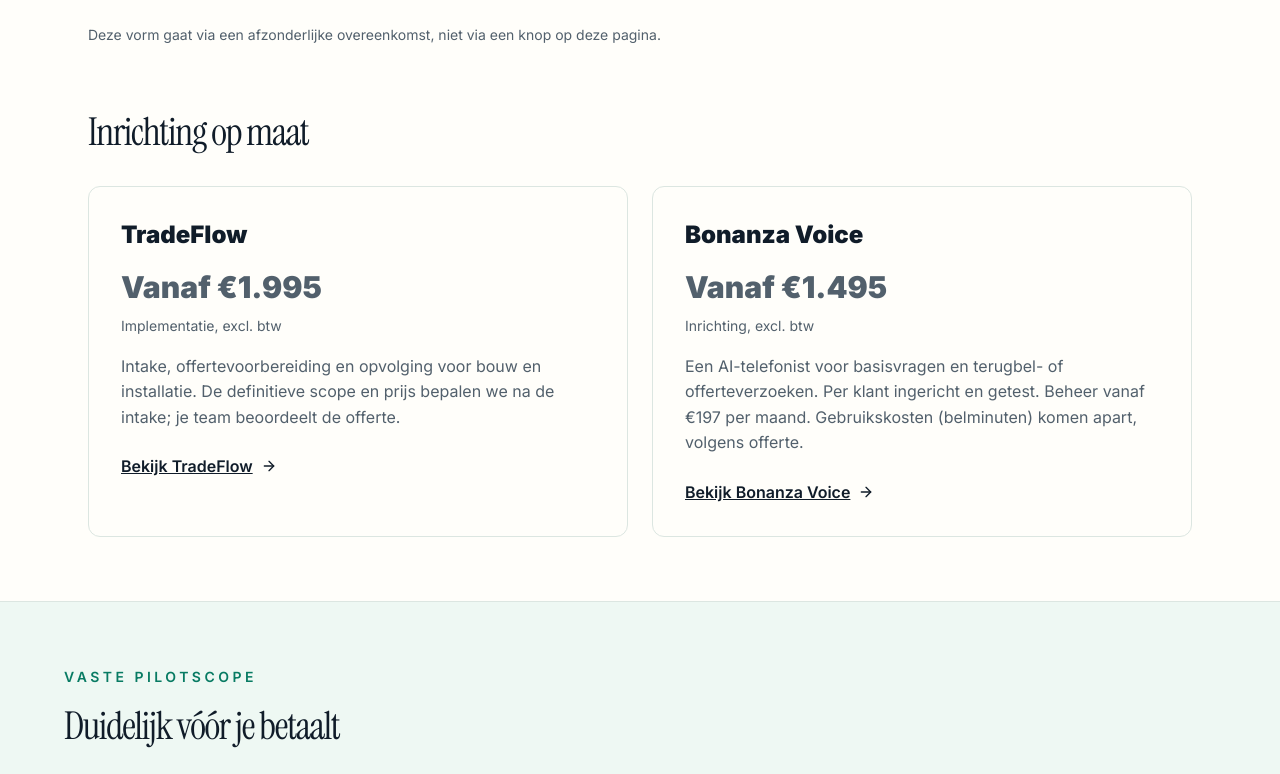
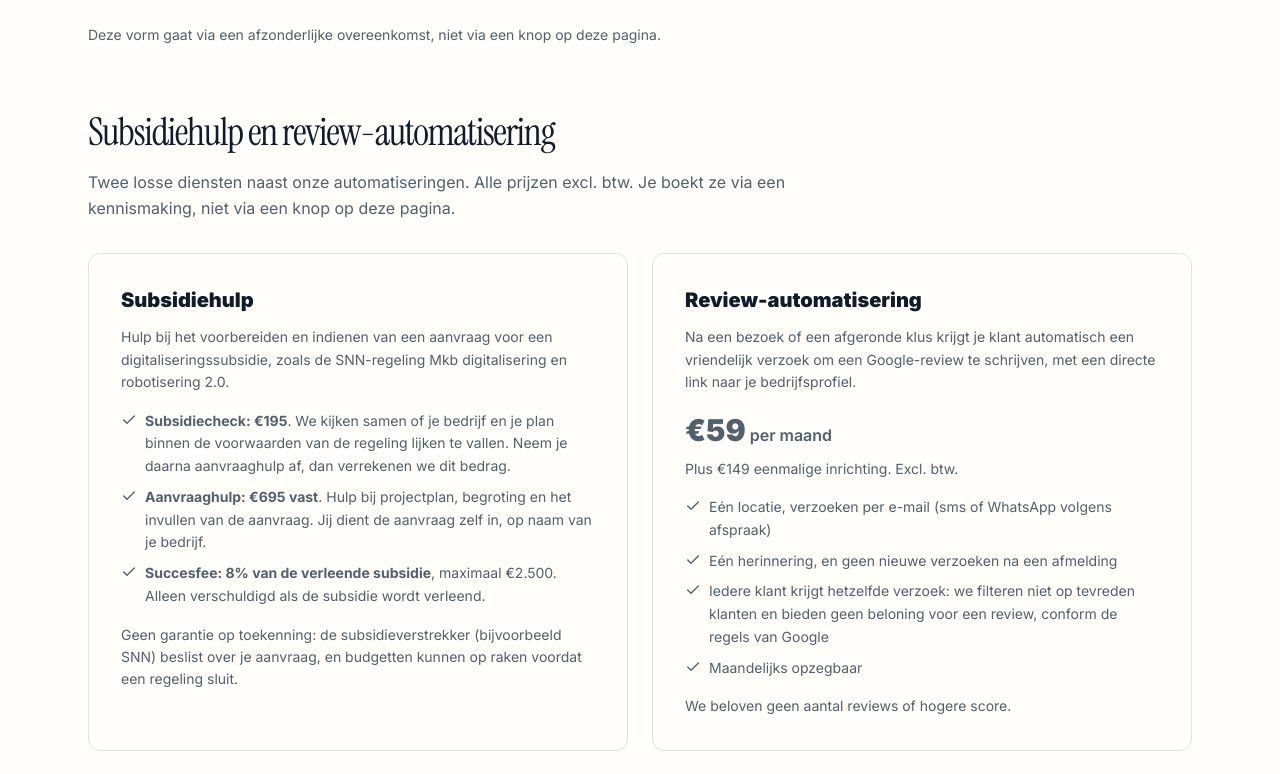
Before and after one commit to c6zks4gssn-droid/bonanza-labs-website, a Next.js app: page /pricing in a window 1280 px wide. Shown: the part 2846-3620 px from the top of the page. Built offline with nearby package versions, Linux system fonts and the light colour scheme; no server answers.

Commit message:
concept: diensten Subsidiehulp en Review-automatisering (prijzen = voorstel) (#28)

```diff
--- a/src/app/oplossingen/page.tsx
+++ b/src/app/oplossingen/page.tsx
@@ -3,6 +3,8 @@ import {
   ArrowRight,
   Building2,
   CheckCircle2,
+  FileText,
+  Star,
   Clock3,
   PhoneCall,
   UtensilsCrossed,
@@ -38,6 +40,24 @@ const solutions = [
     href: "/bonanza-voice",
     accent: "border-emerald-400/25 bg-emerald-400/5",
     icon: PhoneCall,
+  },
+  {
+    name: "Subsidiehulp",
+    audience: "Digitaliseringssubsidies",
+    description:
+      "Hulp bij het voorbereiden van een subsidieaanvraag voor digitalisering. De subsidieverstrekker beslist; toekenning is niet gegarandeerd.",
+    href: "/pricing#subsidiehulp",
+    accent: "border-sky-400/25 bg-sky-400/5",
+    icon: FileText,
+  },
+  {
+    name: "Review-automatisering",
+    audience: "Horeca & bouw",
+    description:
+      "Automatisch een eerlijk verzoek om een Google-review na een bezoek of afgeronde klus, voor elke klant.",
+    href: "/pricing#review-automatisering",
+    accent: "border-rose-400/25 bg-rose-400/5",
+    icon: Star,
   },
 ];
 
--- a/src/app/pricing/page.tsx
+++ b/src/app/pricing/page.tsx
@@ -331,6 +331,44 @@ export default function PricingPage() {
         </p>
       </section>
 
+      <section className="mx-auto max-w-6xl px-6 pb-16" aria-labelledby="extra-diensten">
+        <h2 id="extra-diensten" className="mb-4 text-3xl font-black">Subsidiehulp en review-automatisering</h2>
+        <p className="max-w-3xl text-white/60">
+          Twee losse diensten naast onze automatiseringen. Alle prijzen excl. btw. Je boekt ze via een kennismaking, niet via een knop op deze pagina.
+        </p>
+        <div className="mt-8 grid gap-6 md:grid-cols-2">
+          <article id="subsidiehulp" className="rounded-3xl border border-white/10 p-8">
+            <h3 className="text-xl font-black">Subsidiehulp</h3>
+            <p className="mt-3 text-sm leading-relaxed text-white/60">
+              Hulp bij het voorbereiden en indienen van een aanvraag voor een digitaliseringssubsidie, zoals de SNN-regeling Mkb digitalisering en robotisering 2.0.
+            </p>
+            <ul className="mt-4 space-y-2 text-sm leading-relaxed text-white/60">
+              <li className="flex gap-2"><Check className="mt-0.5 h-4 w-4 shrink-0" aria-hidden="true" /><span><strong>Subsidiecheck: €195</strong>. We kijken samen of je bedrijf en je plan binnen de voorwaarden van de regeling lijken te vallen. Neem je daarna aanvraaghulp af, dan verrekenen we dit bedrag.</span></li>
+              <li className="flex gap-2"><Check className="mt-0.5 h-4 w-4 shrink-0" aria-hidden="true" /><span><strong>Aanvraaghulp: €695 vast</strong>. Hulp bij projectplan, begroting en het invullen van de aanvraag. Jij dient de aanvraag zelf in, op naam van je bedrijf.</span></li>
+              <li className="flex gap-2"><Check className="mt-0.5 h-4 w-4 shrink-0" aria-hidden="true" /><span><strong>Succesfee: 8% van de verleende subsidie</strong>, maximaal €2.500. Alleen verschuldigd als de subsidie wordt verleend.</span></li>
+            </ul>
+            <p className="mt-4 text-sm text-white/50">
+              Geen garantie op toekenning: de subsidieverstrekker (bijvoorbeeld SNN) beslist over je aanvraag, en budgetten kunnen op raken voordat een regeling sluit.
+            </p>
+          </article>
+          <article id="review-automatisering" className="rounded-3xl border border-white/10 p-8">
+            <h3 className="text-xl font-black">Review-automatisering</h3>
+            <p className="mt-3 text-sm leading-relaxed text-white/60">
+              Na een bezoek of een afgeronde klus krijgt je klant automatisch een vriendelijk verzoek om een Google-review te schrijven, met een directe link naar je bedrijfsprofiel.
+            </p>
+            <p className="mt-3 text-3xl font-black">€59<span className="text-base font-semibold text-white/60"> per maand</span></p>
+            <p className="mt-1 text-sm text-white/60">Plus €149 eenmalige inrichting. Excl. btw.</p>
+            <ul className="mt-4 space-y-2 text-sm leading-relaxed text-white/60">
+              <li className="flex gap-2"><Check className="mt-0.5 h-4 w-4 shrink-0" aria-hidden="true" />Eén locatie, verzoeken per e-mail (sms of WhatsApp volgens afspraak)</li>
+              <li className="flex gap-2"><Check className="mt-0.5 h-4 w-4 shrink-0" aria-hidden="true" />Eén herinnering, en geen nieuwe verzoeken na een afmelding</li>
+              <li className="flex gap-2"><Check className="mt-0.5 h-4 w-4 shrink-0" aria-hidden="true" />Iedere klant krijgt hetzelfde verzoek: we filteren niet op tevreden klanten en bieden geen beloning voor een review, conform de regels van Google</li>
+              <li className="flex gap-2"><Check className="mt-0.5 h-4 w-4 shrink-0" aria-hidden="true" />Maandelijks opzegbaar</li>
+            </ul>
+            <p className="mt-4 text-sm text-white/50">We beloven geen aantal reviews of hogere score.</p>
+          </article>
+        </div>
+      </section>
+
       <section className="mx-auto max-w-6xl px-6 pb-16" aria-labelledby="maatwerk-prijzen">
         <h2 id="maatwerk-prijzen" className="mb-8 text-3xl font-black">Inrichting op maat</h2>
         <div className="grid gap-6 md:grid-cols-2">
--- a/src/app/voorwaarden/page.tsx
+++ b/src/app/voorwaarden/page.tsx
@@ -50,6 +50,22 @@ const terms = [
       "Wijzigen van pakket kan per de eerstvolgende kalendermaand. Prijzen kunnen eenmaal per jaar worden aangepast, met minimaal 30 dagen vooraankondiging; de klant mag dan per de ingangsdatum opzeggen.",
       "Bij betalingsachterstand van meer dan 14 dagen na herinnering mag BonanzaLabs de dienst opschorten.",
       "Na beëindiging zet BonanzaLabs de assistent uit en verwijdert of retourneert de gegevens volgens de verwerkersovereenkomst.",
+    ],
+  },
+  {
+    title: "3b. Subsidiehulp (concept, laat juridisch toetsen)",
+    paragraphs: [
+      "Bij subsidiehulp ondersteunt BonanzaLabs de klant bij het voorbereiden van een subsidieaanvraag. De klant dient de aanvraag zelf in, is verantwoordelijk voor de juistheid en volledigheid van de gegevens en bepaalt zelf of hij de aanvraag indient.",
+      "BonanzaLabs geeft geen garantie dat subsidie wordt verleend of vastgesteld. Daarover beslist uitsluitend de subsidieverstrekker, zoals SNN. Een afwijzing, een lager bedrag of een uitgeput budget geeft geen recht op terugbetaling van de vaste vergoeding.",
+      "Een succesfee is alleen verschuldigd na een besluit tot subsidieverlening en wordt berekend over het verleende bedrag. Wordt de subsidie later lager vastgesteld, dan verrekent BonanzaLabs het verschil in de succesfee.",
+    ],
+  },
+  {
+    title: "3c. Review-automatisering (concept, laat juridisch toetsen)",
+    paragraphs: [
+      "Bij review-automatisering verstuurt BonanzaLabs namens de klant reviewverzoeken aan diens klanten. De klant zorgt ervoor dat hij deze klanten op basis van de wet mag benaderen en levert alleen gegevens aan van klanten die een bezoek of opdracht hebben afgerond.",
+      "Verzoeken worden aan alle klanten gelijk verstuurd, zonder selectie op tevredenheid en zonder beloning, in lijn met het beleid van Google. BonanzaLabs belooft geen aantal reviews of beoordelingsscore.",
+      "De dienst is maandelijks opzegbaar met een opzegtermijn van één kalendermaand. Facturatie gebeurt volgens artikel 8a.",
     ],
   },
   {
```
